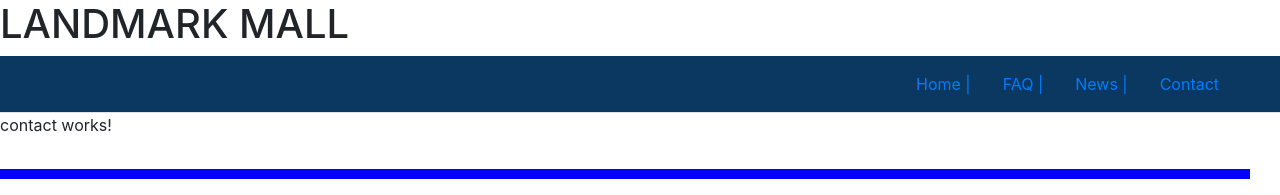
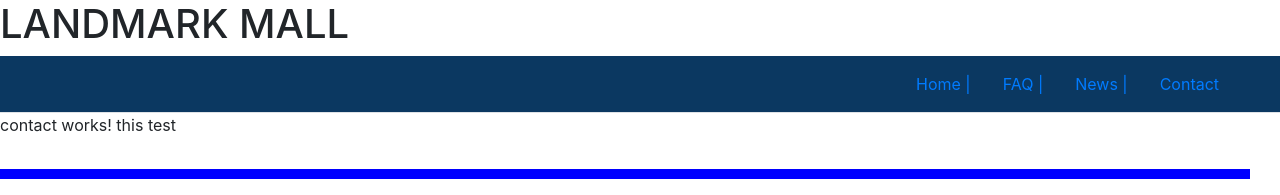
Before and after one commit to mmabdul/ex-project, an Angular app: page /contact in a window 1280 px wide. Shown: the top 195 px of the page. Built offline with nearby package versions, Linux system fonts and the light colour scheme.

Commit message:
added this test

```diff
--- a/src/app/contact/contact.component.html
+++ b/src/app/contact/contact.component.html
@@ -1,3 +1,3 @@
 <p>
-  contact works!
+  contact works! this test
 </p>
```
